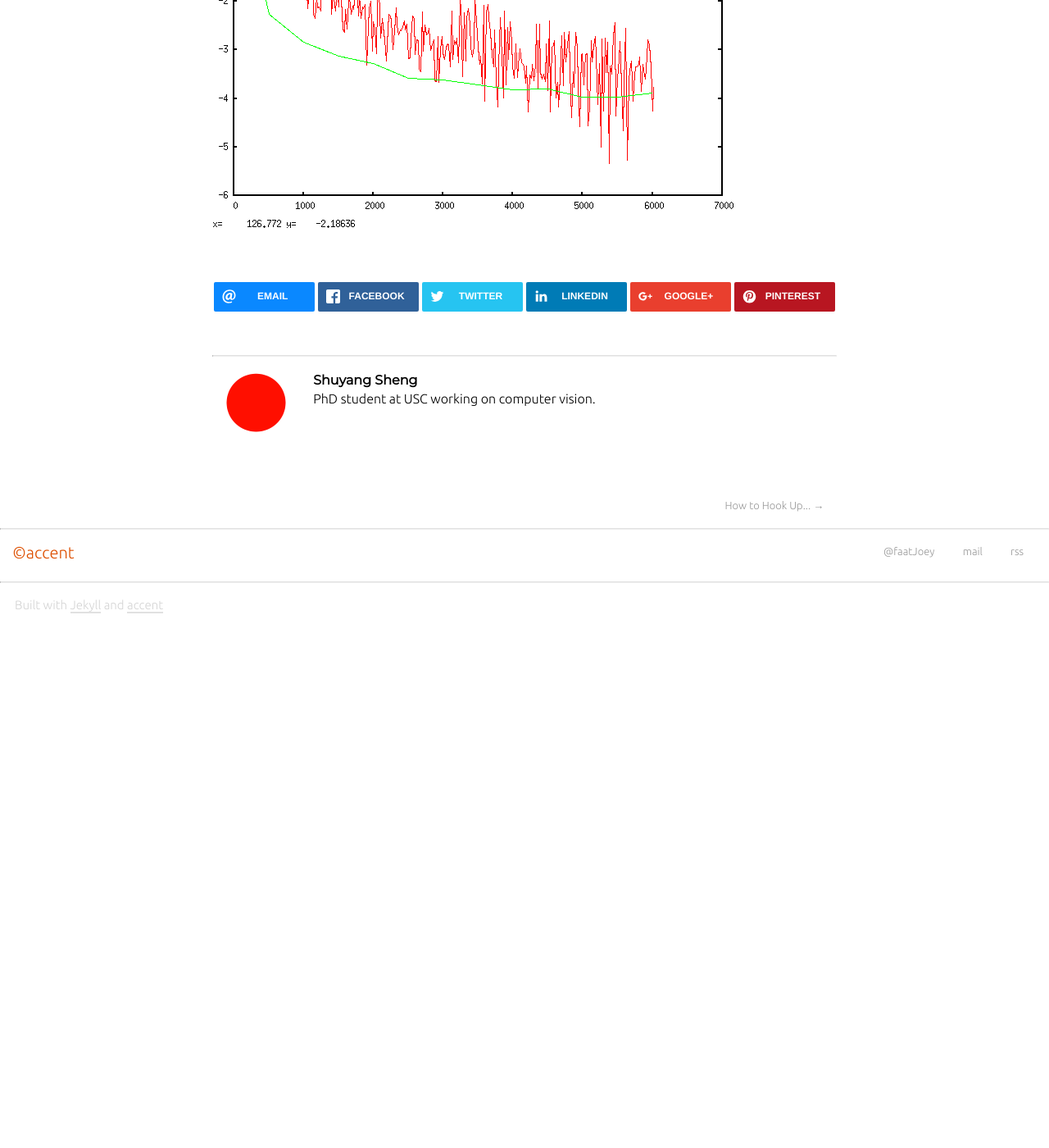
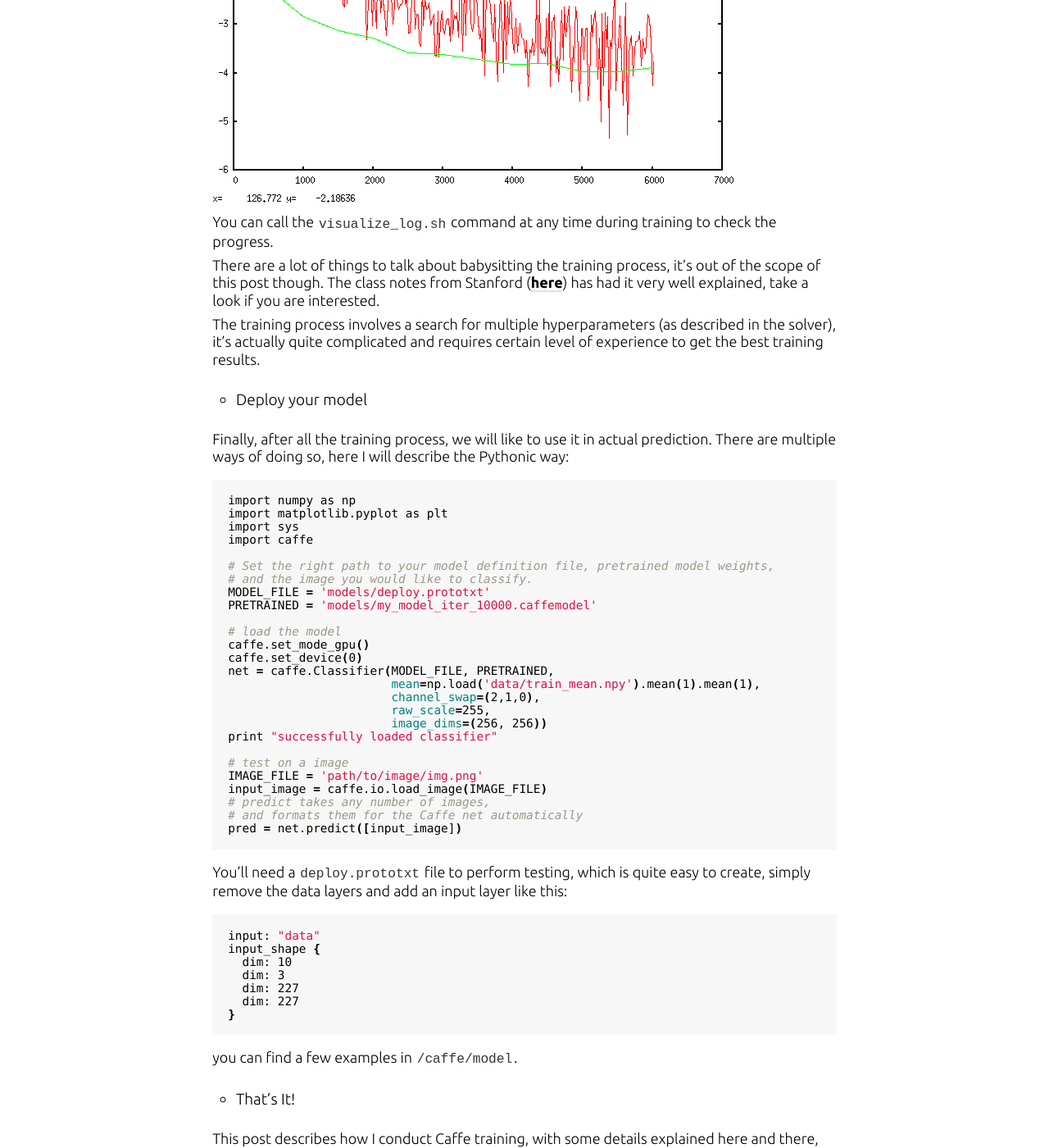
Before and after one commit to shengshuyang/shengshuyang.github.io, a Jekyll site: the page built from _posts/2016-04-20-A-step-by-step-guide-to-Caffe.markdown, in a window 1280 px wide and 1400 px high, scrolled down 5632 px. Shown: the whole window at 82% size. Built offline with Jekyll 4.4.1, drawn with Linux system fonts in a browser that asks for light colours; nearby versions of some CDN libraries; comment, search, counter and statistics services are not loaded; before the commit the page ends 6448 px from its top, so only the background shows below that; some of the changed text lies outside the part shown.

Commit message:
finished Caffe post

```diff
--- a/_posts/2016-04-20-A-step-by-step-guide-to-Caffe.markdown
+++ b/_posts/2016-04-20-A-step-by-step-guide-to-Caffe.markdown
@@ -259,3 +259,65 @@ plot '../my_model.log.test' using 1:4 with line
 A sample result looks like this:
 
 ![Logging the Log Loss]({{ site.url }}/images/loss_log.png)
+
+You can call the `visualize_log.sh` command at any time during training to check the progress.
+
+There are a lot of things to talk about babysitting the training process, it's out of the scope of this post though. The class notes from Stanford ([**here**](http://cs231n.github.io/neural-networks-3/)) has had it very well explained, take a look if you are interested.
+
+The training process involves a search for multiple hyperparameters (as described in the solver), it's actually quite complicated and requires certain level of experience to get the best training results.
+
+- Deploy your model
+
+Finally, after all the training process, we will like to use it in actual prediction. There are multiple ways of doing so, here I will describe the Pythonic way:
+
+{% highlight bash %}
+import numpy as np
+import matplotlib.pyplot as plt
+import sys
+import caffe
+
+# Set the right path to your model definition file, pretrained model weights,
+# and the image you would like to classify.
+MODEL_FILE = 'models/deploy.prototxt'
+PRETRAINED = 'models/my_model_iter_10000.caffemodel'
+
+# load the model
+caffe.set_mode_gpu()
+caffe.set_device(0)
+net = caffe.Classifier(MODEL_FILE, PRETRAINED,
+                       mean=np.load('data/train_mean.npy').mean(1).mean(1),
+                       channel_swap=(2,1,0),
+                       raw_scale=255,
+                       image_dims=(256, 256))
+print "successfully loaded classifier"
+
+# test on a image
+IMAGE_FILE = 'path/to/image/img.png'
+input_image = caffe.io.load_image(IMAGE_FILE)
+# predict takes any number of images,
+# and formats them for the Caffe net automatically
+pred = net.predict([input_image])
+
+{% endhighlight %}
+
+You'll need a `deploy.prototxt` file to perform testing, which is quite easy to create, simply remove the data layers and add an input layer like this:
+
+{% highlight bash %}
+input: "data"
+input_shape {
+  dim: 10
+  dim: 3
+  dim: 227
+  dim: 227
+}
+{% endhighlight %}
+
+you can find a few examples in `/caffe/model`.
+
+- That's It!
+
+This post describes how I conduct Caffe training, with some details explained here and there, hopefully it can give you a nice kickstart.
+
+Caffe has a mixture of command line, Python and Matlab interfaces, you can definitely create a different pipeline that works best for you. To really learn about Caffe, it's still much better to go through the examples under `/caffe/examples/`, and to checkout the official documentation, although it's still not very complete yet.
+
+Happy training!
```
Also changed, not shown: images/loss_log.png.
